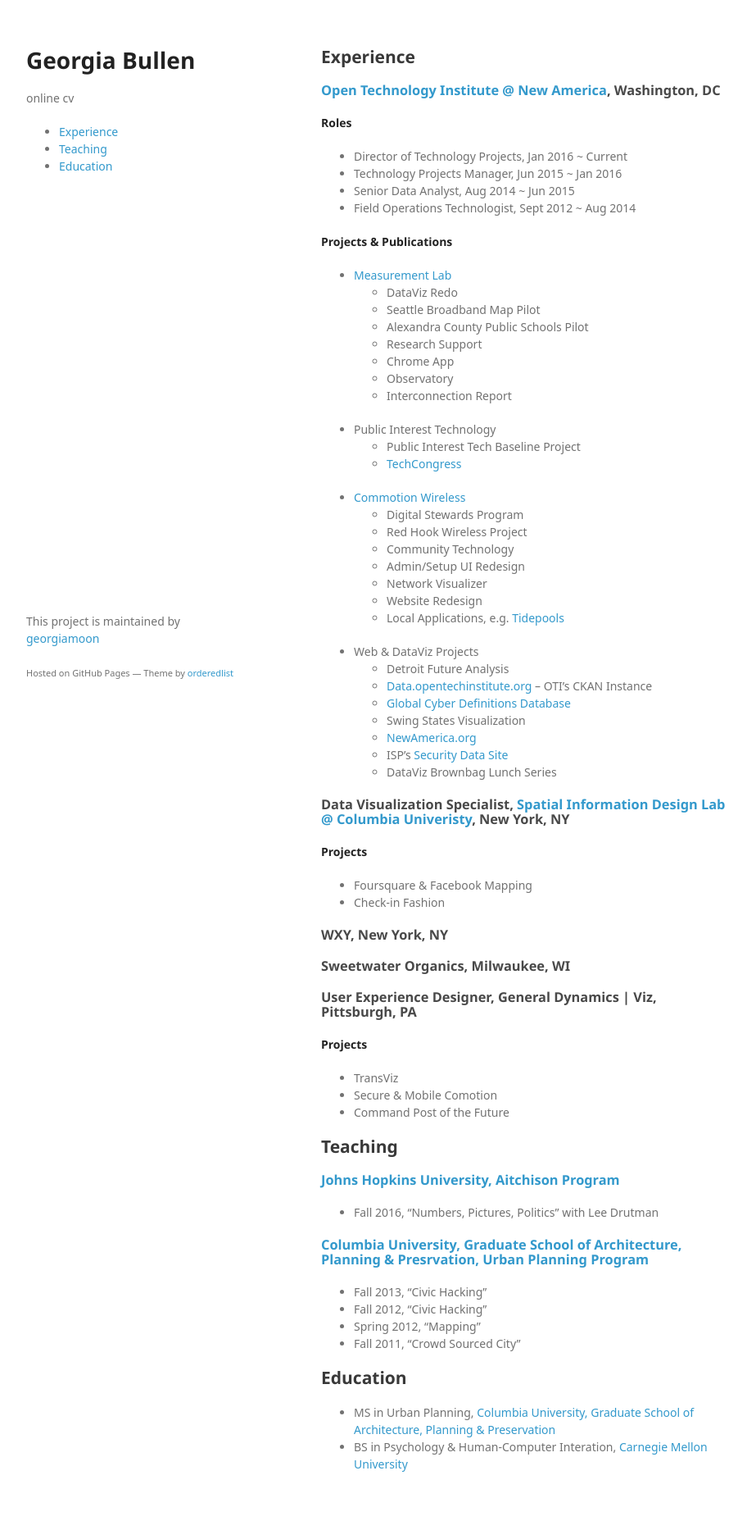
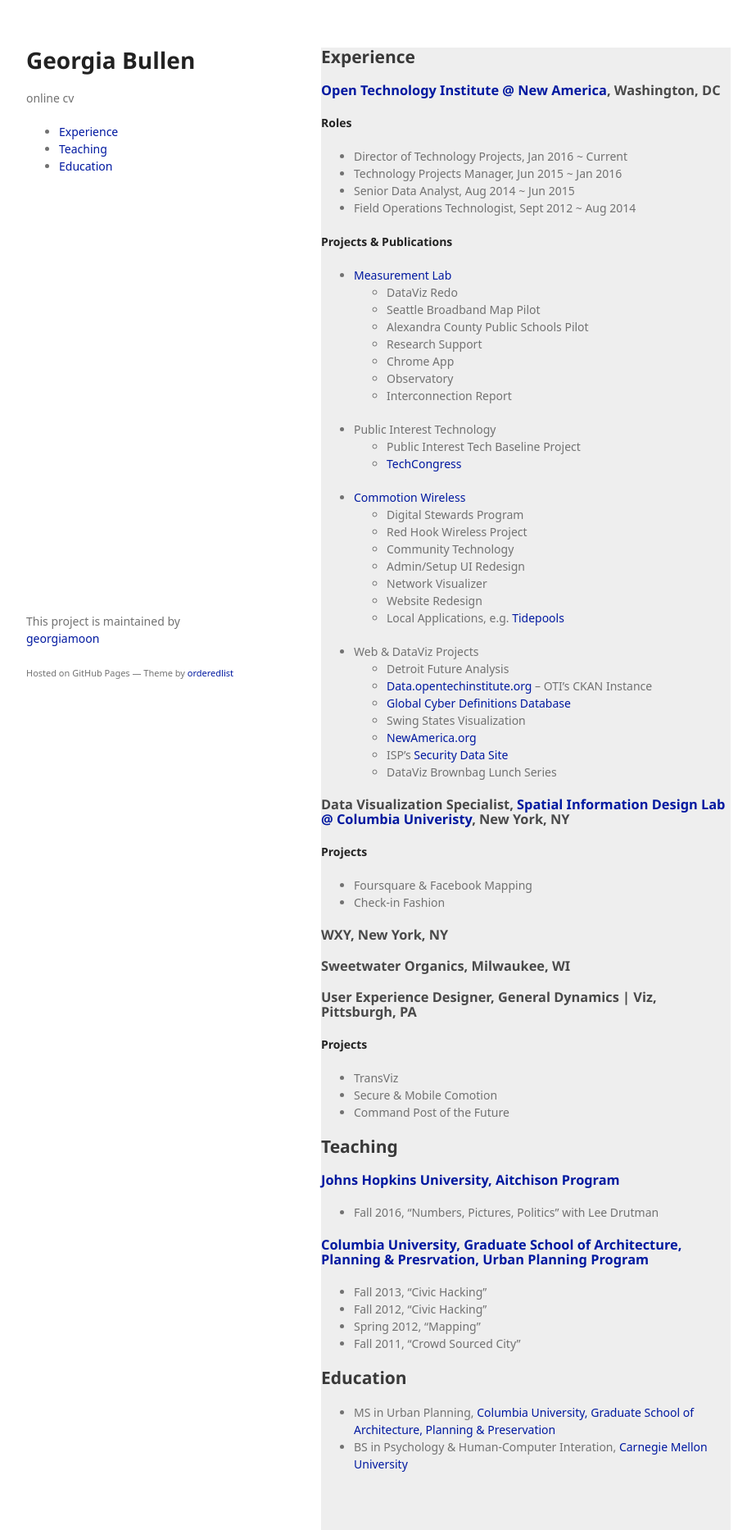
Before and after one commit to georgiamoon/markdowncv, a Jekyll site: the page built from index.md, in a window 1280 px wide. Shown: the whole page at 82% size, without its empty margins (178-1101 px from the left). Built offline with Jekyll 4.4.1, drawn with Linux system fonts in a browser that asks for light colours; some web fonts are replaced; our own code applies the rules of GitHub Pages for plain Markdown files; a script that is not in the unit is left out.

Commit message:
css color changes

```diff
--- a/assets/css/main-styles.css
+++ b/assets/css/main-styles.css
@@ -88,12 +88,12 @@ h3, h4, h5, h6 {
 }
 
 a {
-  color:#39c;
+  color:#0019a0;
   text-decoration:none;
 }
 
 a:hover {
-  color:#069;
+  color:#333;
 }
 
 a small {
@@ -179,6 +179,7 @@ section {
   width:500px;
   float:right;
   padding-bottom:50px;
+  background-color: #eee;
 }
 
 small {
```
